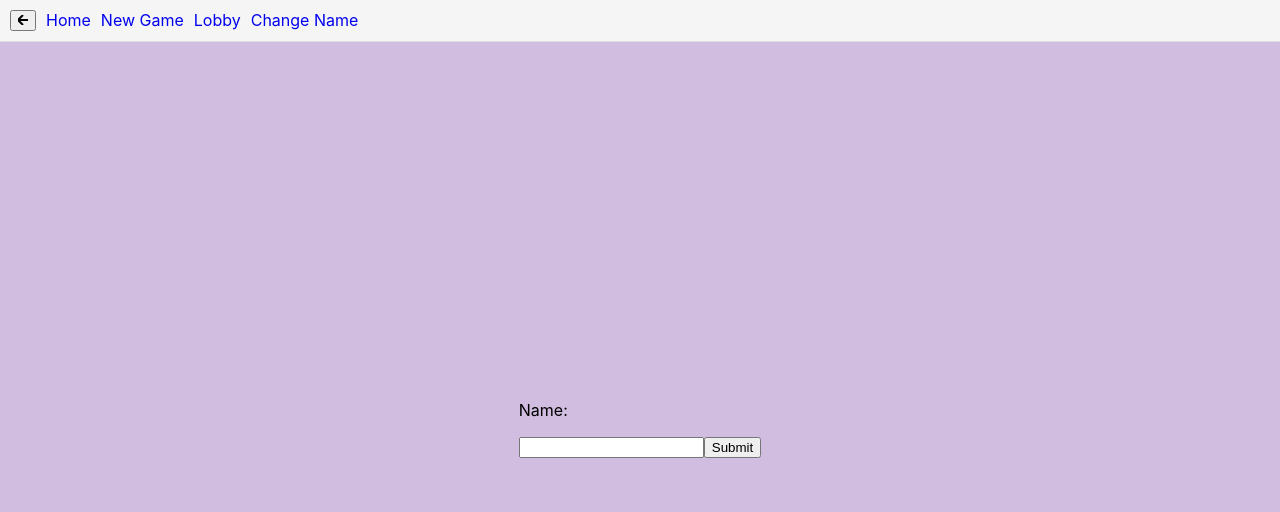
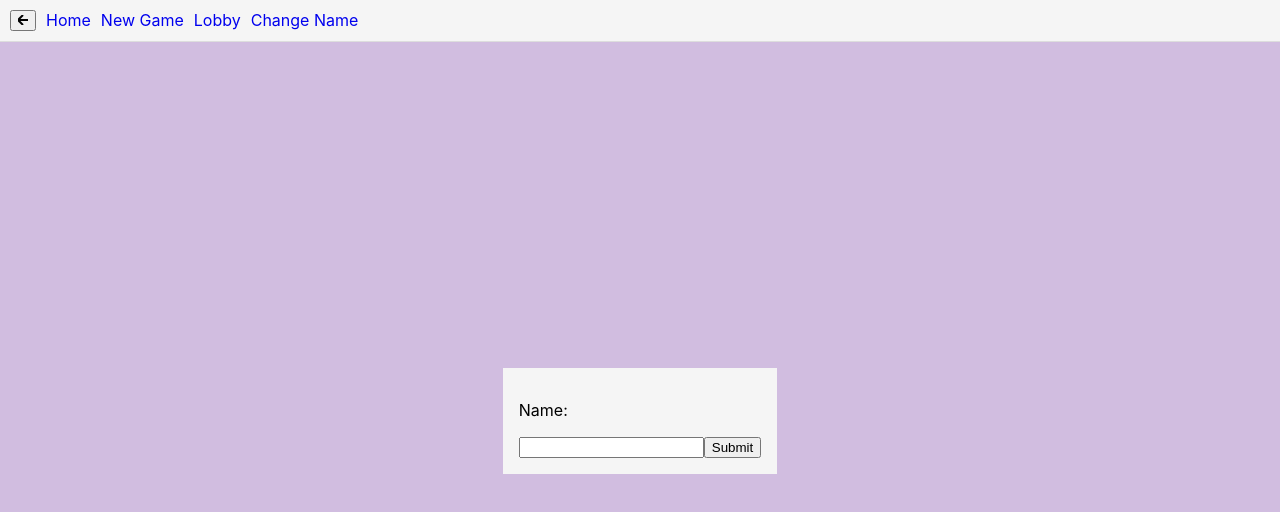
Before and after one commit to DamianSubzda/ChessApp, a React (Create React App) app in the folder chessApp.client/: page /player-name in a window 1280 px wide. Shown: the top 512 px of the page. Built offline with nearby package versions, Linux system fonts and the light colour scheme.

Commit message:
tsconfig configuration

```diff
--- a/chessApp.client/src/components/forms/NameForm.js
+++ b/chessApp.client/src/components/forms/NameForm.js
@@ -1,4 +1,3 @@
-
 import { useState } from "react";
 
 function NameForm({ onSubmit }){
@@ -13,7 +12,10 @@ function NameForm({ onSubmit }){
 	}
 
 	return(
-        <div style={{backgroundColor: `rgb(245, 245, 245);`, padding: `1rem`}}>
+			<div style={{
+						backgroundColor: "rgb(245, 245, 245)",
+						padding: "1rem"
+				}}>
 				<p>Name:</p>
 				<input value={name} onChange={handleInputChange} />
 				<button onClick={handleSubmit}>Submit</button>
--- a/chessApp.client/src/index.css
+++ b/chessApp.client/src/index.css
@@ -10,7 +10,6 @@ html, body {
     'Ubuntu', 'Cantarell', 'Fira Sans', 'Droid Sans', 'Helvetica Neue',
     sans-serif;
   -webkit-font-smoothing: antialiased;
-  -moz-osx-font-smoothing: grayscale;
   background-color: #d1bde0;
 
 }
--- a/chessApp.client/src/pages/NameFormPage.js
+++ b/chessApp.client/src/pages/NameFormPage.js
@@ -2,7 +2,7 @@ import NameForm from "../components/forms/NameForm";
 import { useLocation, useNavigate } from "react-router-dom";
 import "./NameFormPage.scss"
 
-function NameFormPage({ path }){
+function NameFormPage(){
 	const navigate = useNavigate();
 	const location = useLocation();
 
```
Also changed, not shown: chessApp.client/tsconfig.json (added, +13 -0 lines). Lines whose indentation alone changed are shown as unchanged.
